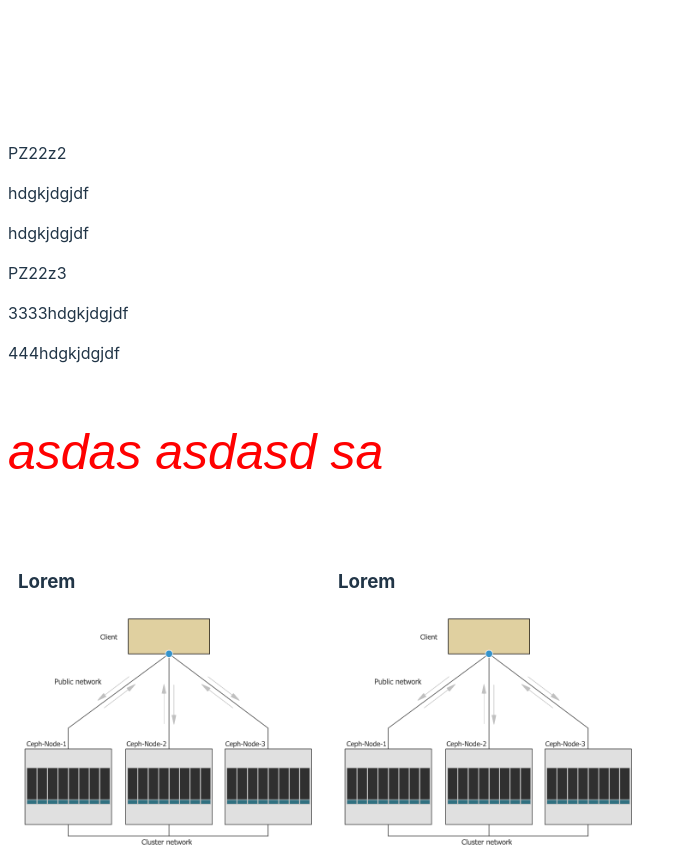
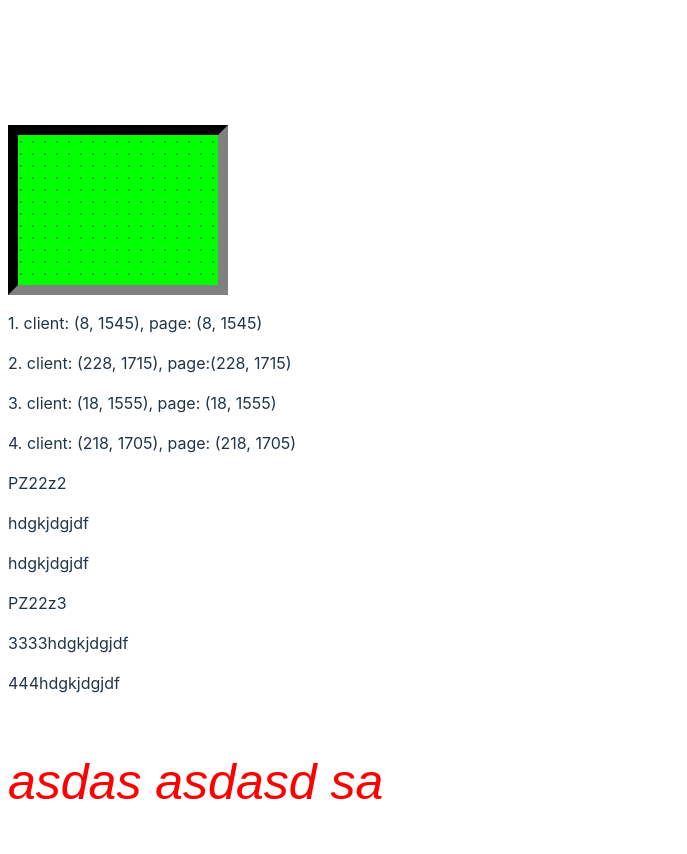
Before and after one commit to Gakmannn/WEB36JS, a website built with Vite: page index.html in a window 1280 px wide. Shown: the part 1420-2274 px from the top of the page, without its empty margins (0-687 px from the left). Built offline with nearby package versions, Linux system fonts and the light colour scheme.

Commit message:
Координаты

```diff
--- a/index.html
+++ b/index.html
@@ -6,6 +6,17 @@
     <meta name="viewport" content="width=device-width, initial-scale=1.0" />
     <title>Vite +/- TS</title>
     <style>
+      #field {
+        overflow: hidden;
+        width: 200px;
+        height: 150px;
+        border-top: 10px solid black;
+        border-right: 10px solid gray;
+        border-bottom: 10px solid gray;
+        border-left: 10px solid black;
+        background-color: #00FF00;
+        font: 10px/1.2 monospace;
+      }
       #canvas {
         height: 800px;
         width: 800px;
@@ -117,6 +128,18 @@
     </div>
     <div id="app"></div>
 
+
+    <div id="field">
+      . . . . . . . . . . . . . . . . . . . . . . . . . . . . . . . . . . . . . . . . . . . . . . . . . . . . . . . . . . .
+      . . . . . . . . . . . . . . . . . . . . . . . . . . . . . . . . . . . . . . . . . . . . . . . . . . . . . . . . . . .
+      . . . . . . . .
+      . . . . . . . . . . . . . . . . . . . . . . . . . . . . . . . . . . . . . . . . . . . . . . . . . . . . . . . . . . .
+      . . . . . . . . . . . . . . . . . . . . . . . . . . . . . . . . . . . . . .
+    </div>
+    <div id="fieldData">
+    </div>
+
+
     <p>PZ22z2</p>
     <div id="PZ22z2"></div>
     <p>PZ22z3</p>
@@ -124,6 +147,8 @@
 
     <div id="pm"></div>
     <div id="he"></div>
+
+    <button id="scroll">scroll</button>
 
     <table id="table">
     <thead>
--- a/src/main.ts
+++ b/src/main.ts
@@ -3088,3 +3088,67 @@ showNotification({})
     }
   })
 }
+
+const scrollButton = document.querySelector('#scroll') as HTMLButtonElement
+
+scrollButton.addEventListener('click', ()=>{
+  if (bottomButton.parentElement) bottomButton.parentElement.scrollIntoView({
+    behavior: "smooth",
+    block: "start",
+    inline: "nearest"
+  })
+})
+
+// Размеры:
+
+// Ширина / высота видимой части документа(ширина / высота области содержимого): document.documentElement.clientWidth / Height
+
+// Ширина / высота всего документа со всей прокручиваемой областью страницы:
+// let scrollHeight = Math.max(
+//   document.body.scrollHeight, document.documentElement.scrollHeight,
+//   document.body.offsetHeight, document.documentElement.offsetHeight,
+//   document.body.clientHeight, document.documentElement.clientHeight
+// );
+
+// Прокрутка:
+// Прокрутку окна можно получить так: window.pageYOffset / pageXOffset.
+
+// Изменить текущую прокрутку:
+// window.scrollTo(pageX, pageY) – абсолютные координаты,
+// window.scrollBy(x, y) – прокрутка относительно текущего места,
+// elem.scrollIntoView(top) – прокрутить страницу так, чтобы сделать elem видимым(выровнять относительно верхней / нижней части окна).
+
+// Любая точка на странице имеет координаты:
+
+// Относительно окна браузера – elem.getBoundingClientRect().
+// Относительно документа – elem.getBoundingClientRect() плюс текущая прокрутка страницы.
+// Координаты в контексте окна подходят для использования с position: fixed, а координаты относительно документа – для использования с position: absolute.
+
+// Каждая из систем координат имеет свои преимущества и недостатки.Иногда будет лучше применить одну, а иногда – другую, как это и происходит с позиционированием в CSS, где мы выбираем между absolute и fixed.
+
+function fName(position: 'bottom'|'top') {
+
+}
+
+const fieldDataElement = document.querySelector('#fieldData') as HTMLDivElement
+const fieldElement = document.querySelector('#field') as HTMLDivElement
+const fieldStyles = getComputedStyle(fieldElement)
+const borderRight = parseFloat(fieldStyles.borderRightWidth)
+const borderBottom = parseFloat(fieldStyles.borderBottomWidth)
+const borderTop = parseFloat(fieldStyles.borderTopWidth)
+const borderLeft = parseFloat(fieldStyles.borderLeftWidth)
+document.addEventListener('scroll', ()=>{
+  const rect = fieldElement.getBoundingClientRect()
+  fieldDataElement.innerHTML = `<p>1.
+  client: (${Math.round(rect.left)}, ${Math.round(rect.top)}),
+  page: (${Math.round(rect.left + window.scrollX)}, ${Math.round(rect.top + window.scrollY)})</p>`
+  fieldDataElement.innerHTML += `<p>2.
+  client: (${Math.round(rect.right)}, ${Math.round(rect.bottom)}),
+  page:(${Math.round(rect.right + window.scrollX)}, ${Math.round(rect.bottom + window.scrollY)})</p>`
+  fieldDataElement.innerHTML += `<p>3.
+  client: (${Math.round(rect.left + borderLeft)}, ${Math.round(rect.top + borderTop)}),
+  page: (${Math.round(rect.left + borderLeft + window.scrollX)}, ${Math.round(rect.top + borderTop + window.scrollY)})</p>`
+  fieldDataElement.innerHTML += `<p>4.
+  client: (${Math.round(rect.right - borderRight)}, ${Math.round(rect.bottom - borderBottom)}),
+  page: (${Math.round(rect.right - borderRight + window.scrollX)}, ${Math.round(rect.bottom - borderBottom + window.scrollY)})</p>`
+})
```
